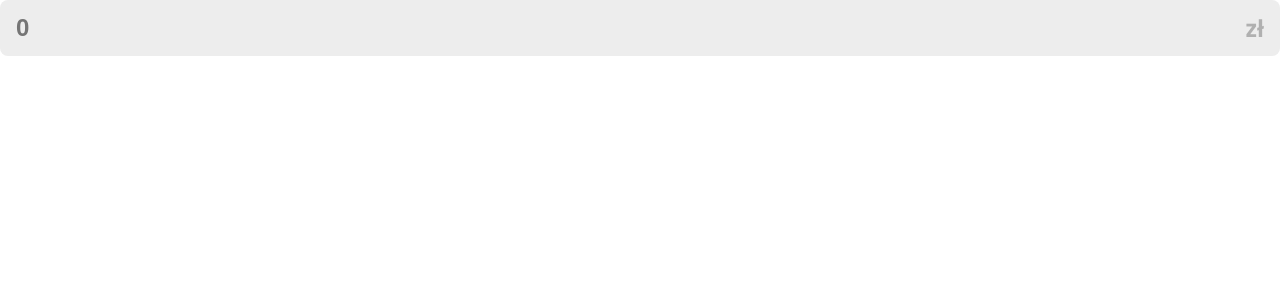
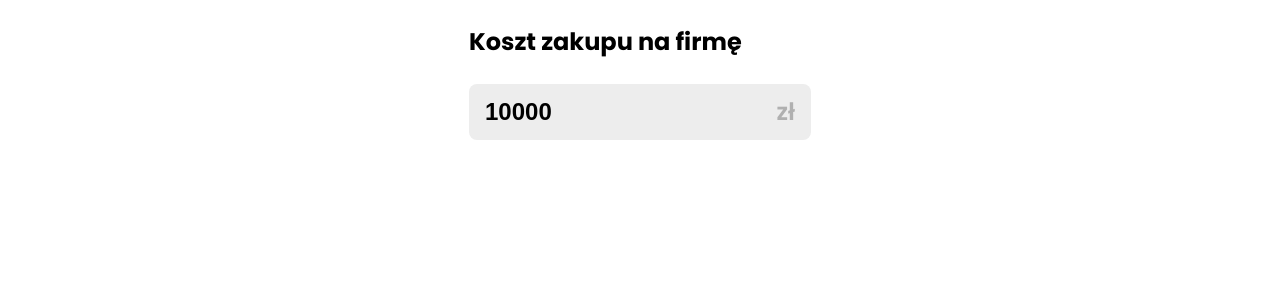
Before and after one commit to bsepiolo/Haysen, a Nuxt app: page / in a window 1280 px wide. Shown: the top 300 px of the page. Built offline with nearby package versions, Linux system fonts and the light colour scheme.

Commit message:
layout styles

```diff
--- a/app.vue
+++ b/app.vue
@@ -1,7 +1,12 @@
 <template>
-  <div>
+  <div class="page-container">
     <NuxtPage />
   </div>
-  <div></div>
 </template>
 <script setup></script>
+<style lang="scss" scoped>
+.page-container {
+  min-height: 100vh;
+  padding: 0 24px;
+}
+</style>
--- a/assets/scss/global.scss
+++ b/assets/scss/global.scss
@@ -1,8 +1,15 @@
+@import 'reset';
 html,
 body {
   font-family: 'Poppins';
   font-weight: 500;
-  margin: 0;
+  height: 100%;
+}
+
+h1 {
+  @include font-size(24px);
+  font-weight: 700;
+  margin-bottom: 30px;
 }
 
 input::-webkit-outer-spin-button,
--- /dev/null
+++ b/assets/scss/reset.scss
@@ -0,0 +1,129 @@
+/* http://meyerweb.com/eric/tools/css/reset/
+   v2.0 | 20110126
+   License: none (public domain)
+*/
+
+html,
+body,
+div,
+span,
+applet,
+object,
+iframe,
+h1,
+h2,
+h3,
+h4,
+h5,
+h6,
+p,
+blockquote,
+pre,
+a,
+abbr,
+acronym,
+address,
+big,
+cite,
+code,
+del,
+dfn,
+em,
+img,
+ins,
+kbd,
+q,
+s,
+samp,
+small,
+strike,
+strong,
+sub,
+sup,
+tt,
+var,
+b,
+u,
+i,
+center,
+dl,
+dt,
+dd,
+ol,
+ul,
+li,
+fieldset,
+form,
+label,
+legend,
+table,
+caption,
+tbody,
+tfoot,
+thead,
+tr,
+th,
+td,
+article,
+aside,
+canvas,
+details,
+embed,
+figure,
+figcaption,
+footer,
+header,
+hgroup,
+menu,
+nav,
+output,
+ruby,
+section,
+summary,
+time,
+mark,
+audio,
+video {
+  margin: 0;
+  padding: 0;
+  border: 0;
+  font-size: 100%;
+  font: inherit;
+  vertical-align: baseline;
+}
+/* HTML5 display-role reset for older browsers */
+article,
+aside,
+details,
+figcaption,
+figure,
+footer,
+header,
+hgroup,
+menu,
+nav,
+section {
+  display: block;
+}
+body {
+  line-height: 1;
+}
+ol,
+ul {
+  list-style: none;
+}
+blockquote,
+q {
+  quotes: none;
+}
+blockquote:before,
+blockquote:after,
+q:before,
+q:after {
+  content: '';
+  content: none;
+}
+table {
+  border-collapse: collapse;
+  border-spacing: 0;
+}
--- a/locales/i18n.config.ts
+++ b/locales/i18n.config.ts
@@ -2,7 +2,7 @@
   lazy: false,
   legacy: false,
   langDir: 'locales',
-  defaultLocale: 'en',
+  defaultLocale: 'pl',
   locales: [
     {
       code: 'en',
--- a/pages/index.vue
+++ b/pages/index.vue
@@ -1,8 +1,9 @@
 <template>
-  <div class="container">
+  <div class="wrapper wrapper--small">
+    <h1>{{ $t('COST_OF_PURCHASE_BY_COMPANY') }}</h1>
     <TextBox
       v-model="testValue"
-      :name="$t('test')"
+      name="totalCost"
       type="number"
       placeholder="0"
       append-text="zł"
@@ -12,12 +13,16 @@
 <script setup lang="ts">
 import { ref } from 'vue'
 import TextBox from '@/components/TextBox.vue'
-const testValue = ref('')
+const testValue = ref(10000)
 </script>
 <style lang="scss" scoped>
-.test {
-  &__title {
-    background: $orange;
+.wrapper {
+  width: 100%;
+  margin: auto;
+  padding: 30px 0;
+
+  &--small {
+    max-width: 342px;
   }
 }
 </style>
```
